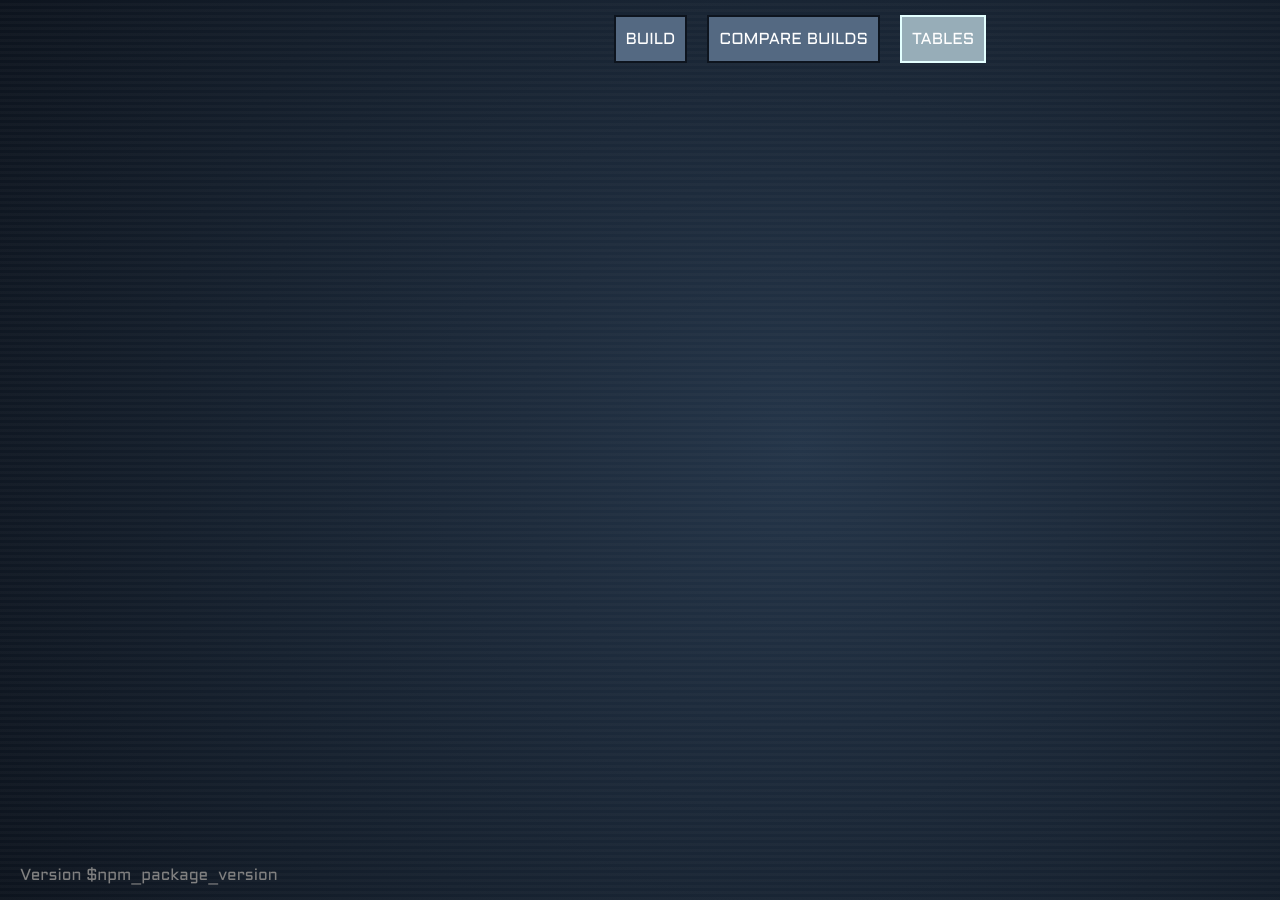
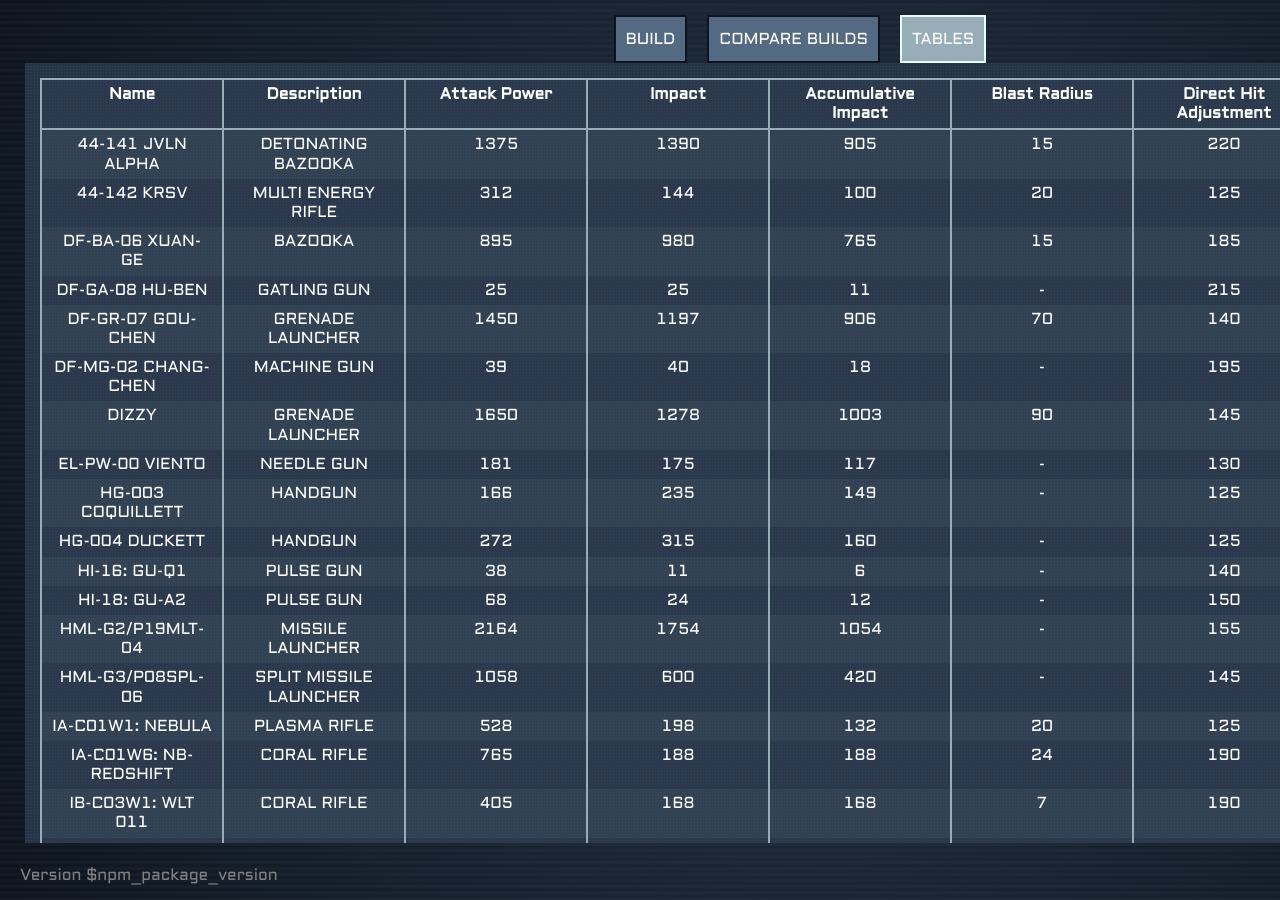
Before and after one commit to matteosal/ac6-advanced-garage, a React (Create React App) app: page / in a window 1280 px wide. Both pictures are taken after a click on the button "TABLES". Shown: the top 900 px of the page. Built offline with nearby package versions, Linux system fonts and the light colour scheme.

Commit message:
Basic table layout

```diff
--- a/src/Components/TablesComponent.jsx
+++ b/src/Components/TablesComponent.jsx
@@ -1,10 +1,118 @@
-import { useState, useReducer, useContext } from 'react';
+import {useState, useReducer, useContext} from 'react';
 
 import * as glob from '../Misc/Globals.js';
 
+const cellStyle = {
+	width: '160px',
+	padding: '5px 10px 5px 10px',
+	borderLeft: '2px solid ' + glob.paletteColor(5),
+	borderRight: '2px solid ' + glob.paletteColor(5),
+	textAlign: 'center'
+};
+
+const DraggableHeader = ({name, pos, moveColumn}) => {
+
+	return (
+		<th
+			style={
+				{
+					...cellStyle,
+					backgroundColor: glob.tableRowBackground(0),
+					cursor: 'move',
+					border: '2px solid ' + glob.paletteColor(5)
+				}
+			}
+		>
+			{glob.toDisplayString(name)}
+		</th>
+	);
+};
+
+const longDashCharacter = '\u2012';
+
+function toCellDisplay(val) {
+	if(val === undefined)
+		return longDashCharacter;
+	else if (typeof val === 'string')
+		return val.toUpperCase();
+	else
+		return val
+}
+
+const DraggableTable = ({data}) => {
+	const [columnOrder, setColumnOrder] = useState(() => Object.keys(data[0]));
+
+	const moveColumn = (fromIndex, toIndex) => {
+		const newOrder = [...columnOrder];
+		const [movedColumn] = newOrder.splice(fromIndex, 1);
+		newOrder.splice(toIndex, 0, movedColumn);
+		setColumnOrder(newOrder);
+	};
+
+	return (
+		<table style={{tableLayout: 'fixed', borderCollapse: 'collapse', width: 'auto',
+			width: '100%'}}>
+			<thead>
+			<tr>
+				{
+					columnOrder.map(
+						(name, pos) => <DraggableHeader
+							key={name}
+							name={name}
+							pos={pos}
+							moveColumn={moveColumn}
+						/>
+					)
+				}
+			</tr>
+			</thead>
+			<tbody>
+				{
+					data.map(
+						(row, rowIndex) => <tr
+							style={{backgroundColor: glob.tableRowBackground(rowIndex + 1)}}
+							key={rowIndex}
+						>
+							{
+								columnOrder.map(
+									name => <td style={cellStyle} key={name}>
+										{toCellDisplay(row[name])}
+									</td>
+								)
+							}
+						</tr>
+					)
+				}
+			</tbody>
+		</table>
+	);
+};
+
+const tableHidddenPartStats = ['Kind', 'Manufacturer', 'AttackType',
+	'WeaponType', 'ReloadType', 'AdditionalEffect', 'LegType', 'GeneratorType', 'RightArm',
+	'LeftArm', 'RightBack', 'LeftBack','ID'];
+
 const TablesComponent = () => {
+	const data = glob.getPartsForSlot('rightArm').map(
+		part => Object.fromEntries(
+			Object.entries(part).filter(
+				([name, val]) => {
+					return !tableHidddenPartStats.includes(name)
+				}
+			)
+		)
+	);
 	return(
-		<div></div>
+		<div
+			className='my-scrollbar'
+			style={{
+				...glob.dottedBackgroundStyle(),
+				padding: '15px',
+				height: '750px', overflow: 'auto'
+			}}
+		>
+			<DraggableTable data={data} />
+		</div>
 	)
 }
 
--- a/src/reset.css
+++ b/src/reset.css
@@ -57,10 +57,6 @@ q:before, q:after {
 	content: '';
 	content: none;
 }
-table {
-	border-collapse: separate;
-	border-spacing: 0px;
-}
 a {
 	color: rgb(0, 255, 255);
 }
```
